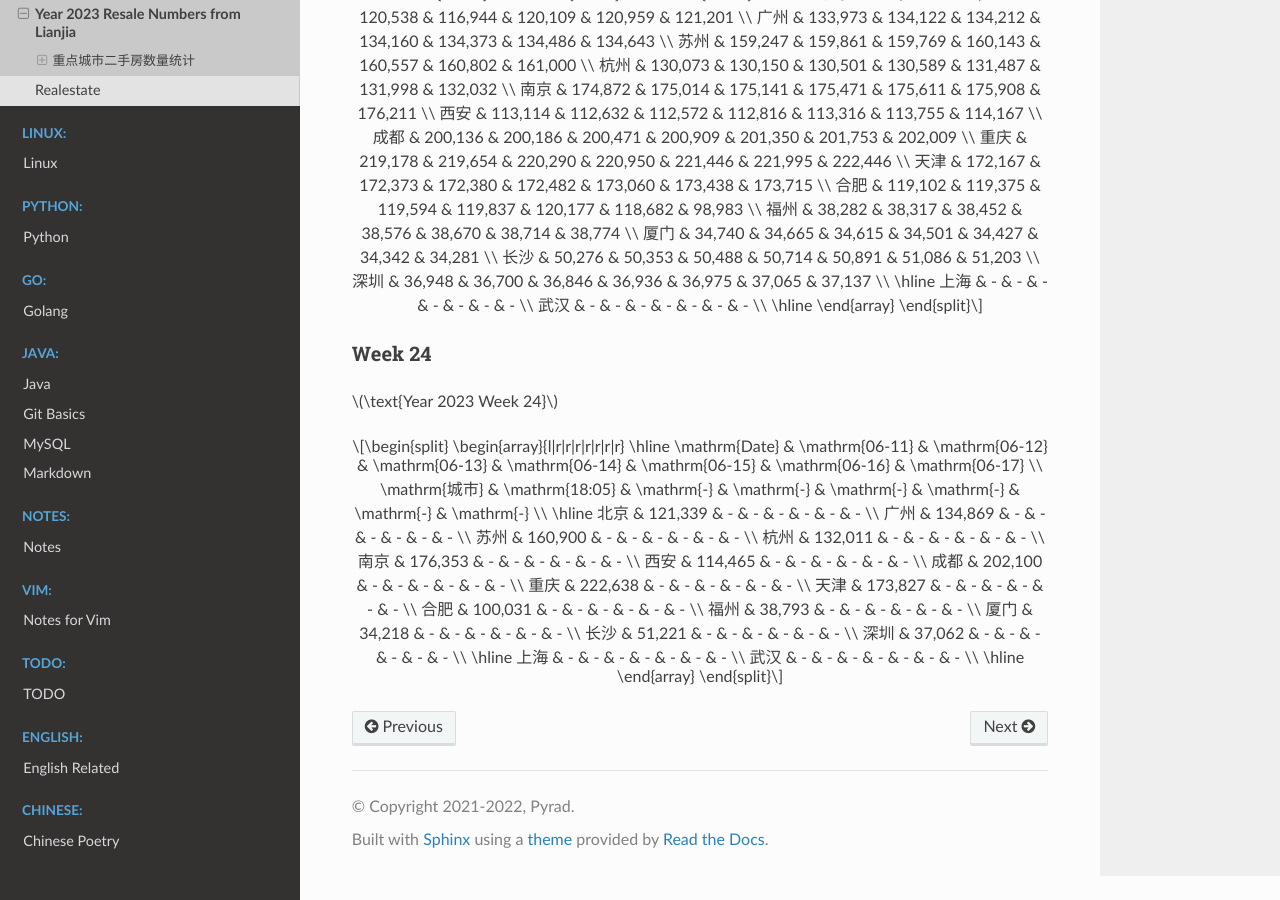
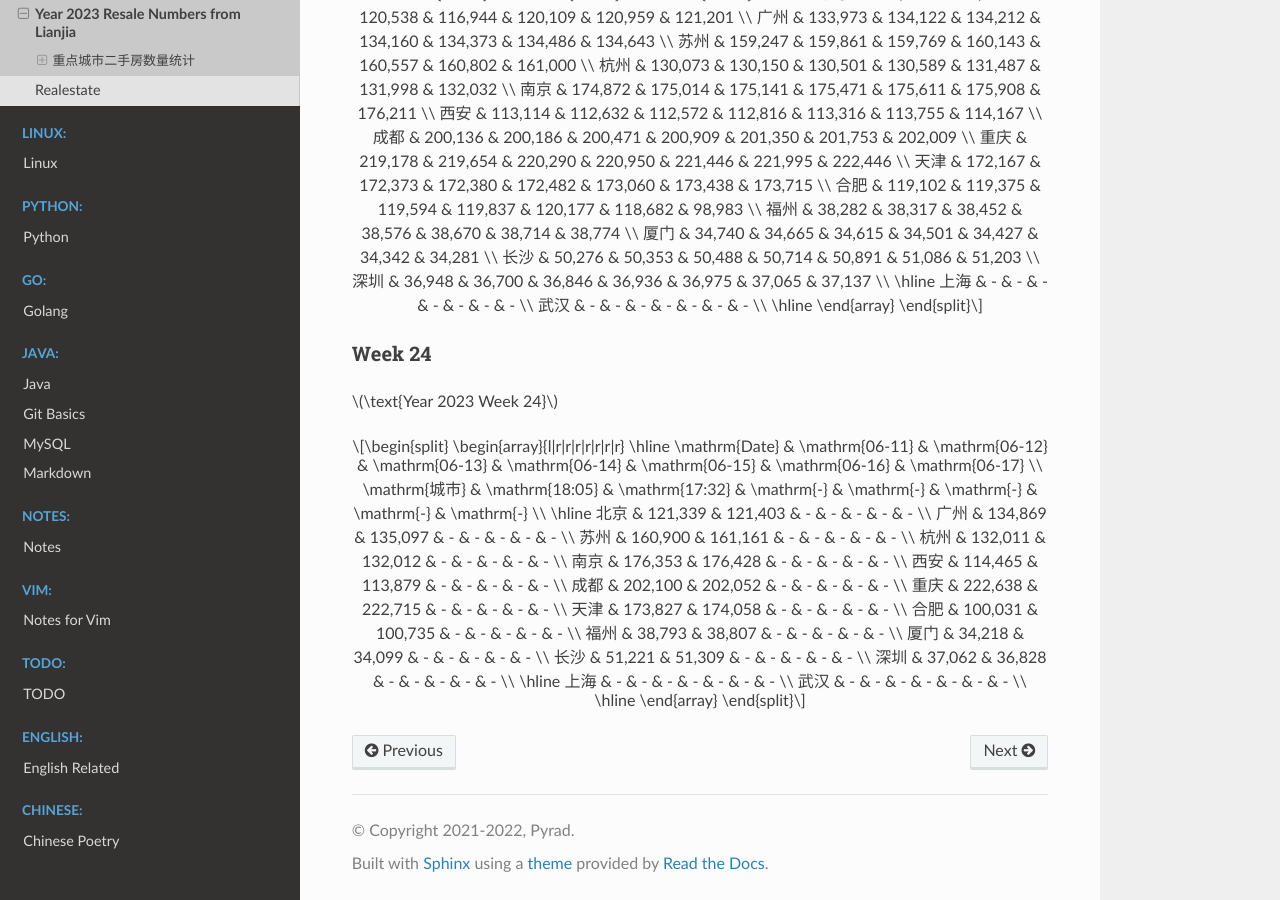
Before and after one commit to Pyrad/pyradnotes, a Sphinx documentation site: the page built from source/RealEstate/resalenumbers2023.md, in a window 1280 px wide and 900 px high, scrolled down 6702 px. Built offline with Sphinx 7.4.7 and the Read the Docs theme 2.0.0, drawn with Linux system fonts in a browser that asks for light colours; a script that is not in the unit is left out.

Commit message:
Realestate Update resale numbers 2023-06-12 18:40

```diff
--- a/source/RealEstate/resalenumbers2023.md
+++ b/source/RealEstate/resalenumbers2023.md
@@ -482,22 +482,22 @@ $$
 \begin{array}{l|r|r|r|r|r|r|r}
 \hline
 \mathrm{Date} & \mathrm{06-11} & \mathrm{06-12} & \mathrm{06-13} & \mathrm{06-14} & \mathrm{06-15} & \mathrm{06-16} & \mathrm{06-17} \\
-\mathrm{城市} & \mathrm{18:05} & \mathrm{-} & \mathrm{-} & \mathrm{-} & \mathrm{-} & \mathrm{-} & \mathrm{-} \\
+\mathrm{城市} & \mathrm{18:05} & \mathrm{17:32} & \mathrm{-} & \mathrm{-} & \mathrm{-} & \mathrm{-} & \mathrm{-} \\
 \hline
-北京 & 121,339 & - & - & - & - & - & - \\
-广州 & 134,869 & - & - & - & - & - & - \\
-苏州 & 160,900 & - & - & - & - & - & - \\
-杭州 & 132,011 & - & - & - & - & - & - \\
-南京 & 176,353 & - & - & - & - & - & - \\
-西安 & 114,465 & - & - & - & - & - & - \\
-成都 & 202,100 & - & - & - & - & - & - \\
-重庆 & 222,638 & - & - & - & - & - & - \\
-天津 & 173,827 & - & - & - & - & - & - \\
-合肥 & 100,031 & - & - & - & - & - & - \\
-福州 & 38,793 & - & - & - & - & - & - \\
-厦门 & 34,218 & - & - & - & - & - & - \\
-长沙 & 51,221 & - & - & - & - & - & - \\
-深圳 & 37,062 & - & - & - & - & - & - \\
+北京 & 121,339 & 121,403 & - & - & - & - & - \\
+广州 & 134,869 & 135,097 & - & - & - & - & - \\
+苏州 & 160,900 & 161,161 & - & - & - & - & - \\
+杭州 & 132,011 & 132,012 & - & - & - & - & - \\
+南京 & 176,353 & 176,428 & - & - & - & - & - \\
+西安 & 114,465 & 113,879 & - & - & - & - & - \\
+成都 & 202,100 & 202,052 & - & - & - & - & - \\
+重庆 & 222,638 & 222,715 & - & - & - & - & - \\
+天津 & 173,827 & 174,058 & - & - & - & - & - \\
+合肥 & 100,031 & 100,735 & - & - & - & - & - \\
+福州 & 38,793 & 38,807 & - & - & - & - & - \\
+厦门 & 34,218 & 34,099 & - & - & - & - & - \\
+长沙 & 51,221 & 51,309 & - & - & - & - & - \\
+深圳 & 37,062 & 36,828 & - & - & - & - & - \\
 \hline
 上海 & - & - & - & - & - & - & - \\
 武汉 & - & - & - & - & - & - & - \\
```
Also changed, not shown: 1 other file.
